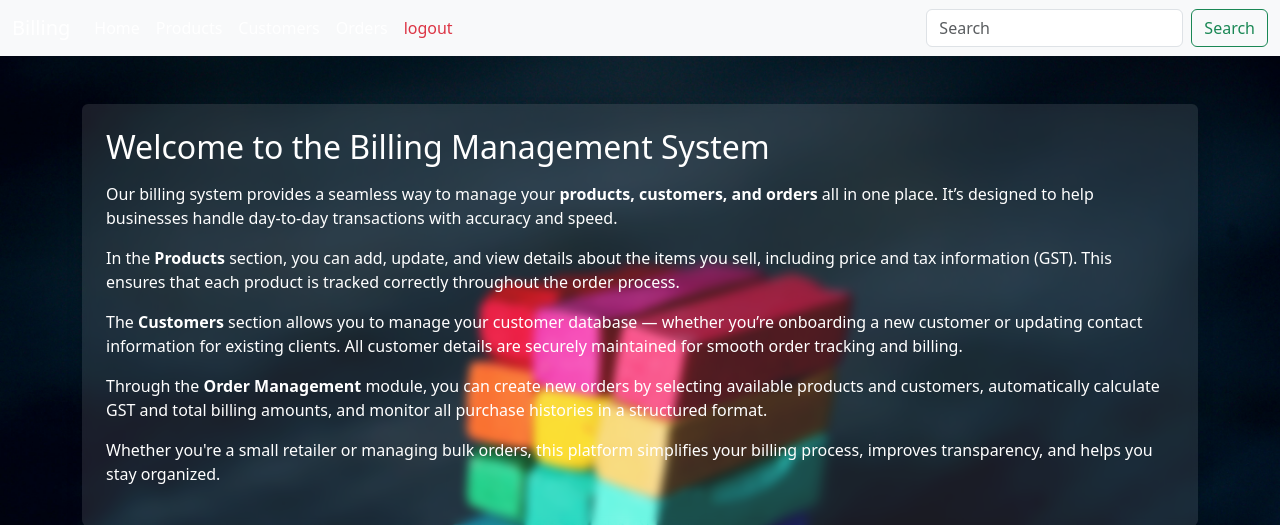
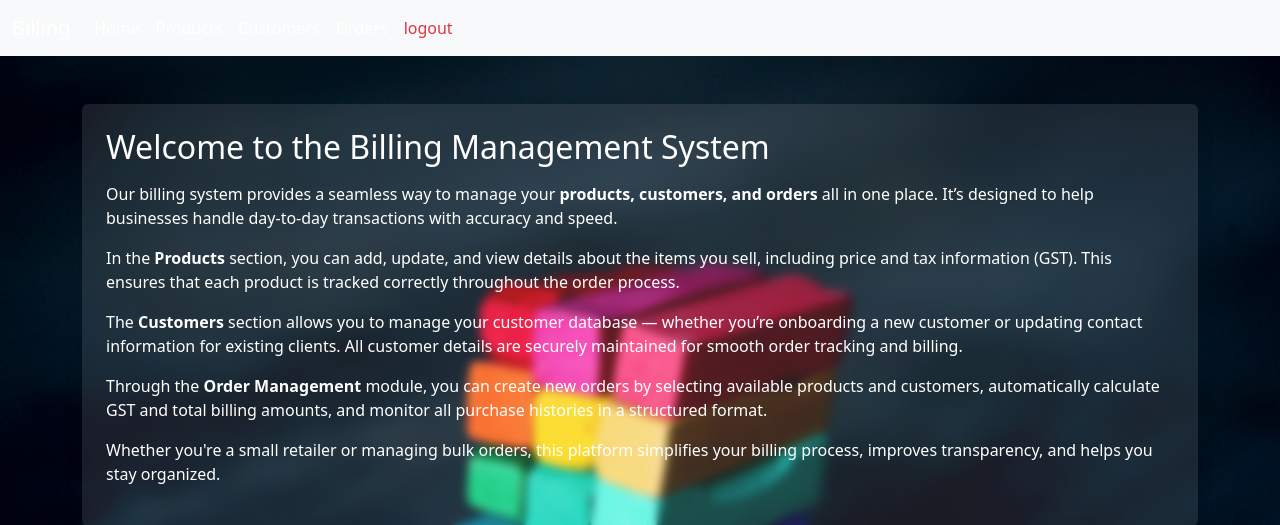
Before and after one commit to sribharath503/django_project, a Django app: page /inventory/home/ in a window 1280 px wide. Shown: the top 525 px of the page. Run offline with Django 5.2, Linux system fonts and the light colour scheme; the visitor is signed in with stand-in values (Sample User, id 1); some libraries are stand-ins or nearby versions.

Commit message:
bug fixed

```diff
--- a/Frontend/templates/base.html
+++ b/Frontend/templates/base.html
@@ -65,10 +65,6 @@
 
 
             </ul>
-            <form class="d-flex" role="search">
-                <input class="form-control me-2" type="search" placeholder="Search" aria-label="Search"/>
-                <button class="btn btn-outline-success" type="submit">Search</button>
-            </form>
             </div>
         </div>
     </nav>
```
